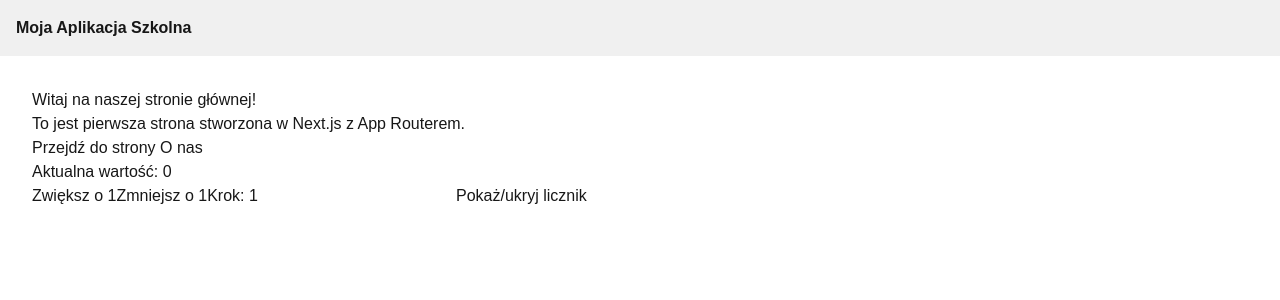
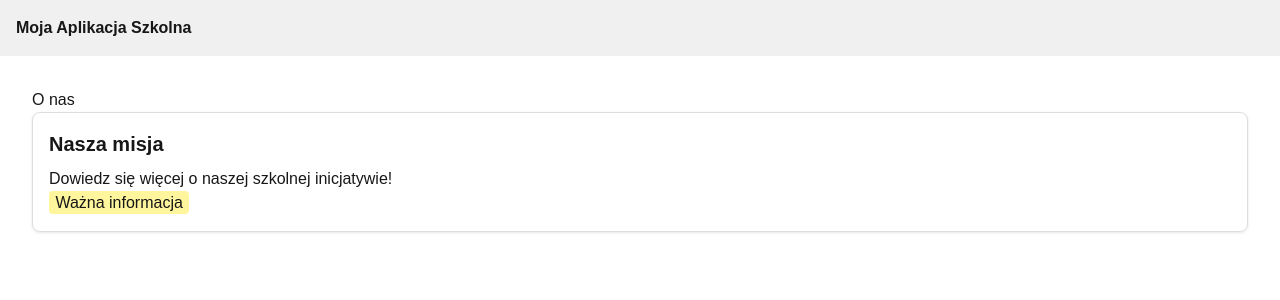
Before and after one commit to Aregda2143/next-2026-27-4C1-AH, a Next.js app: page /about in a window 1280 px wide. Shown: the top 300 px of the page. Built offline with nearby package versions, Linux system fonts and the light colour scheme.

Commit message:
style dla about

```diff
--- a/src/app/about/page.js
+++ b/src/app/about/page.js
@@ -1,13 +1,15 @@
-import Link from 'next/link';
-import Counter from '@/components/Counter';
+import Card from '@/components/Card';
 
-export default function HomePage() {
+export default function AboutPage() {
   return (
     <main style={{ padding: '2rem' }}>
-      <h1>Witaj na naszej stronie głównej!</h1>
-      <p>To jest pierwsza strona stworzona w Next.js z App Routerem.</p>
-      <Link href="/about">Przejdź do strony O nas</Link>
-      <Counter />
+      <h1>O nas</h1>
+      <Card title="Nasza misja">
+        <p>Dowiedz się więcej o naszej szkolnej inicjatywie!</p>
+        <p>
+          <span className="highlight">Ważna informacja</span>
+        </p>
+      </Card>
     </main>
   );
 }
--- a/src/app/globals.css
+++ b/src/app/globals.css
@@ -12,12 +12,6 @@
   --font-mono: var(--font-geist-mono);
 }
 
-@media (prefers-color-scheme: dark) {
-  :root {
-    --background: #000000;
-    --foreground: #ededed;
-  }
-}
 
 body {
   background: var(--background);
--- a/src/components/Card.js
+++ b/src/components/Card.js
@@ -1,7 +1,9 @@
+import styles from './Card.module.css';
+
 export default function Card({ title, children }) {
   return (
-    <div style={{ border: '1px solid #ddd', borderRadius: 8, padding: '1rem' }}>
-      <h2>{title}</h2>
+    <div className={styles.card}>
+      <h2 className={styles.title}>{title}</h2>
       <div>{children}</div>
     </div>
   );
--- /dev/null
+++ b/src/components/Card.module.css
@@ -0,0 +1,12 @@
+.card {
+  border: 1px solid #ddd;
+  border-radius: 8px;
+  padding: 1rem;
+  box-shadow: 0 1px 3px rgba(0, 0, 0, 0.1);
+}
+
+.title {
+  font-size: 1.25rem;
+  font-weight: 600;
+  margin-bottom: 0.5rem;
+}
```
